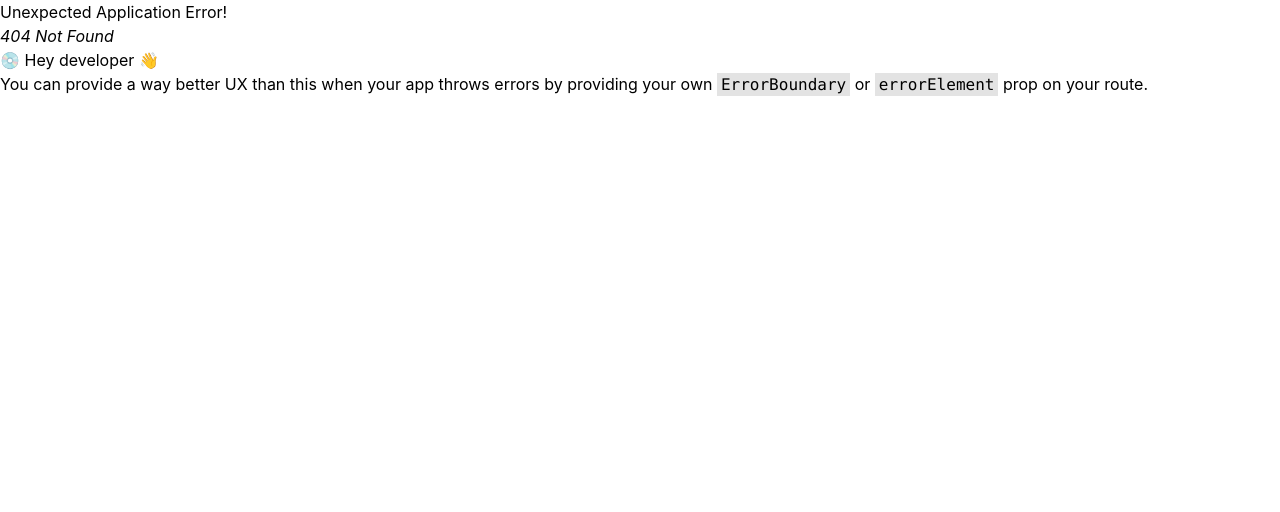
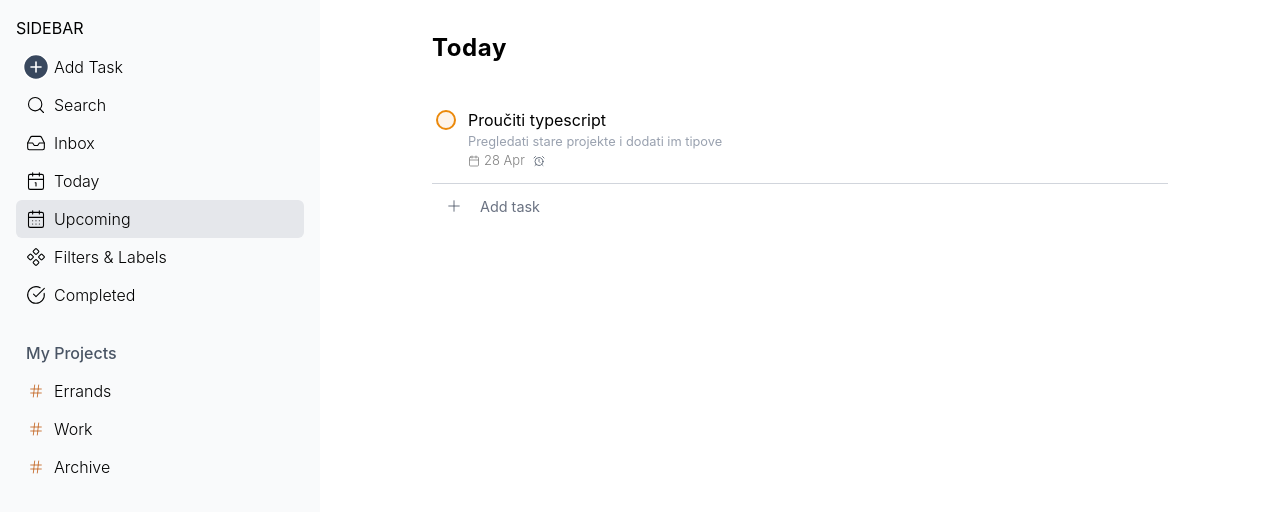
Before and after one commit to krunoslav-k/todoist-clone, a React (Vite) app: page /upcoming in a window 1280 px wide. Before the commit this address had no page. Shown: the top 512 px of the page. Built offline with nearby package versions, Linux system fonts and the light colour scheme.

Commit message:
feat: add UpcomingPage and CompletedPage

```diff
--- /dev/null
+++ b/src/pages/CompletedPage.tsx
@@ -0,0 +1,15 @@
+import TodosPageView from "../components/TodosPageView";
+import { useAppSelector } from "../hooks/reduxHooks";
+
+export default function CompletedPage() {
+  const todos = useAppSelector((state) =>
+    state.todos.ids.map((id) => state.todos.entities[id]),
+  );
+
+  const completedTodos = todos.filter((todo) => {
+    if (!todo) return false;
+    return todo.completed ? todo : "";
+  });
+
+  return <TodosPageView title="Today" todos={completedTodos} />;
+}
--- /dev/null
+++ b/src/pages/UpcomingPage.tsx
@@ -0,0 +1,19 @@
+import { isAfter, isToday } from "date-fns";
+import TodosPageView from "../components/TodosPageView";
+import { useAppSelector } from "../hooks/reduxHooks";
+
+export default function UpcomingPage() {
+  const todos = useAppSelector((state) =>
+    state.todos.ids.map((id) => state.todos.entities[id]),
+  );
+
+  const upcomingTodos = todos.filter((todo) => {
+    if (!todo.dueDate) return false;
+
+    const due = new Date(todo.dueDate);
+
+    return !isToday(due) && isAfter(due, new Date());
+  });
+
+  return <TodosPageView title="Today" todos={upcomingTodos} />;
+}
```
Also changed, not shown: src/app/router.tsx (+14 -0 lines).
